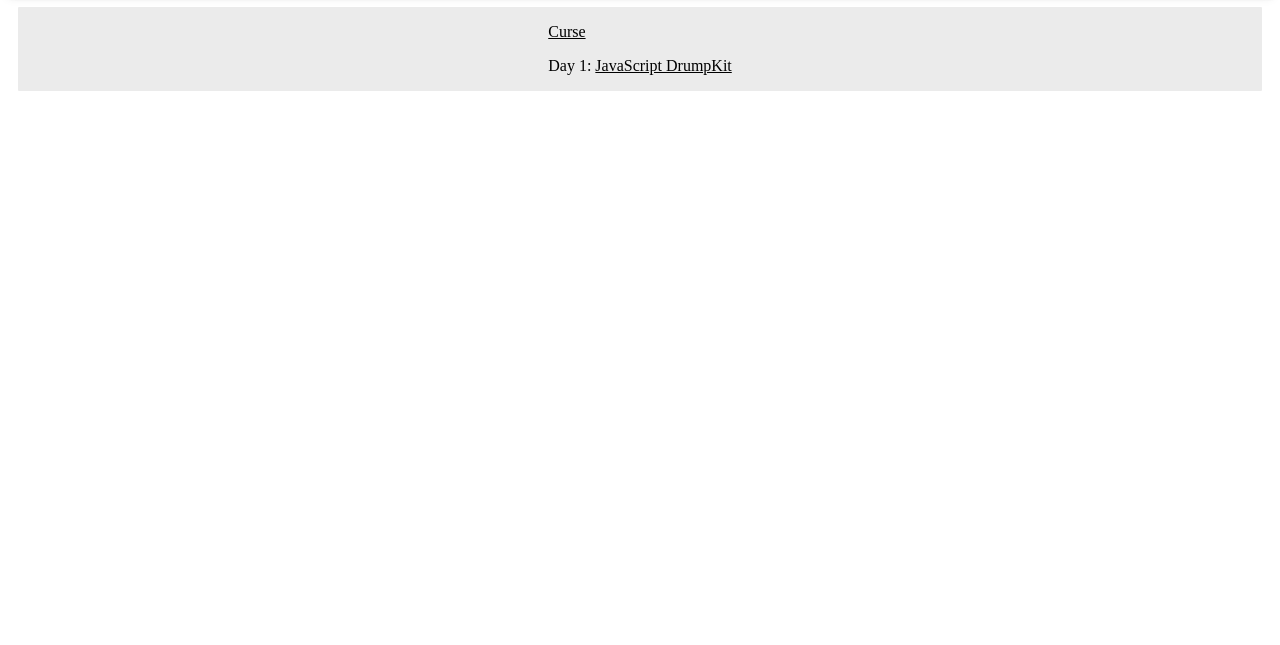
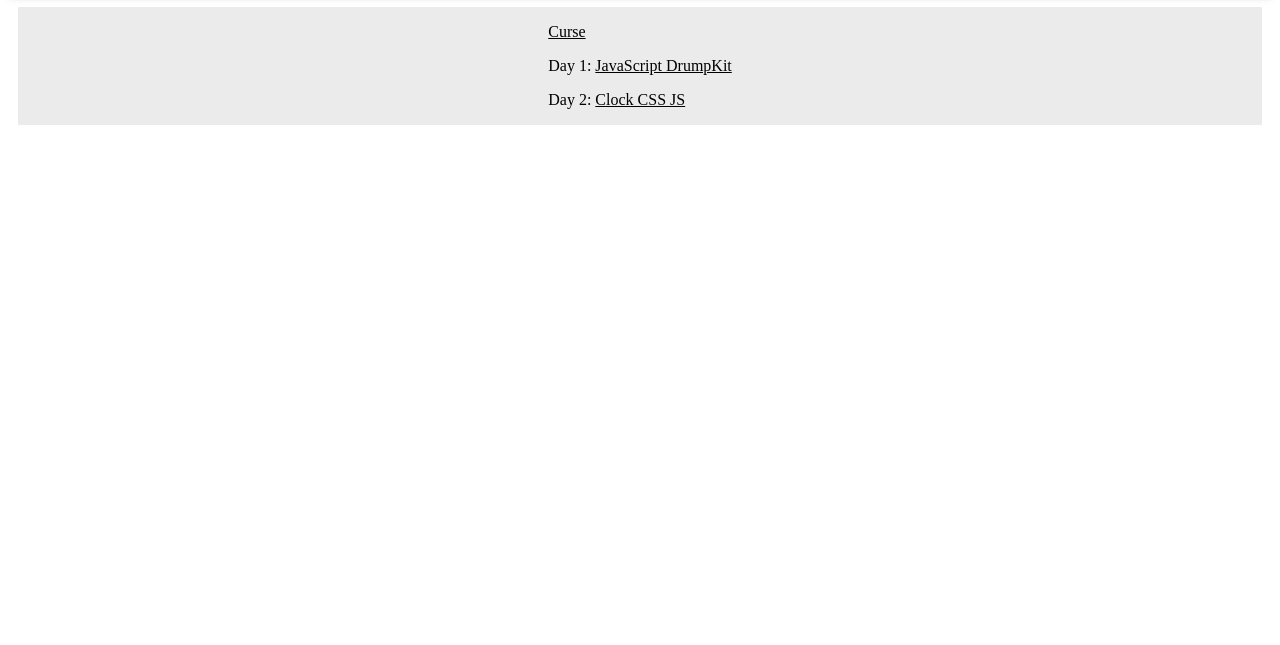
Before and after one commit to franjorub/javascript30, a plain HTML site: page index.html in a window 1280 px wide. Shown: the part 155-800 px from the top of the page. Drawn offline with Linux system fonts and the light colour scheme.

Commit message:
Agregado clock css a la lista de retos

```diff
--- a/index.html
+++ b/index.html
@@ -19,6 +19,7 @@
         <div>
             <p><a href="https://javascript30.com">Curse</a></p>
             <p>Day 1: <a href="javascript-drump-kit/">JavaScript DrumpKit</a></p>
+            <p>Day 2: <a href="clock-js-css/">Clock CSS JS</a></p>
         </div>
 
 
```
